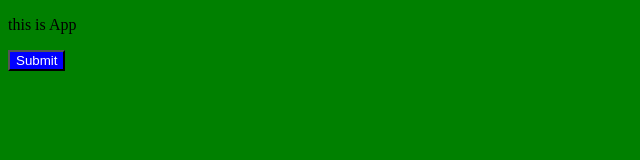
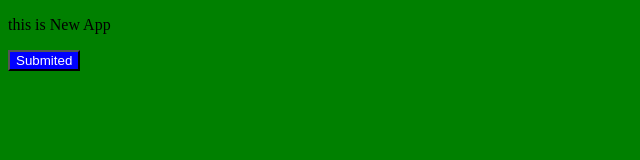
Before and after one commit to thanhduc91tp/github-for-work, a plain HTML site: page index.html in a window 1280 px wide. Shown: the full height of the page, 0-640 px from the left. Drawn offline with Linux system fonts and the light colour scheme.

Commit message:
Update index.html

```diff
--- a/index.html
+++ b/index.html
@@ -9,7 +9,7 @@
     <link rel="stylesheet" href="index2.css">
 </head>
 <body>
-    <p> this is App</p>
-    <button>Submit</button>
+    <p> this is New App</p>
+    <button>Submited</button>
 </body>
 </html>
```
